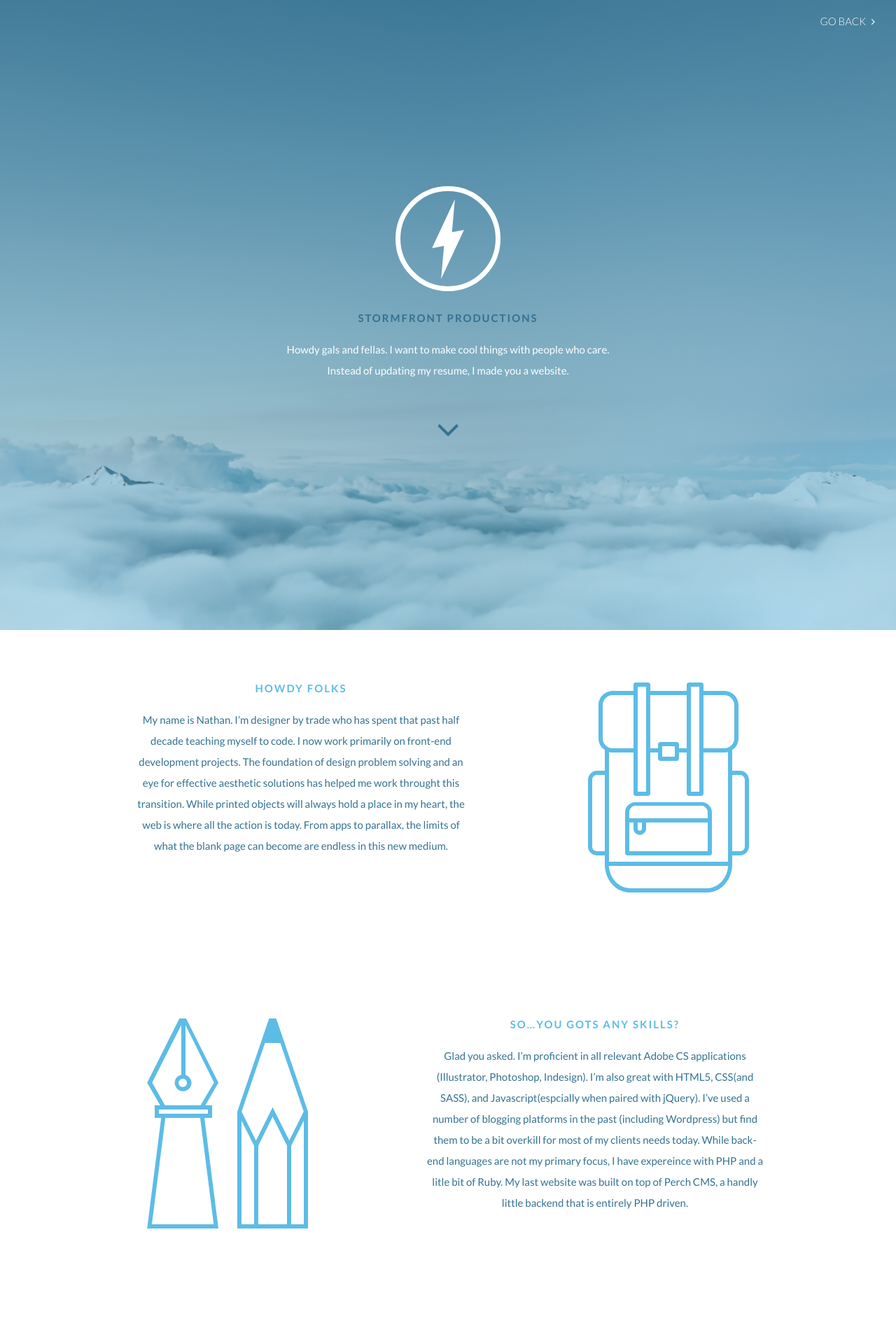
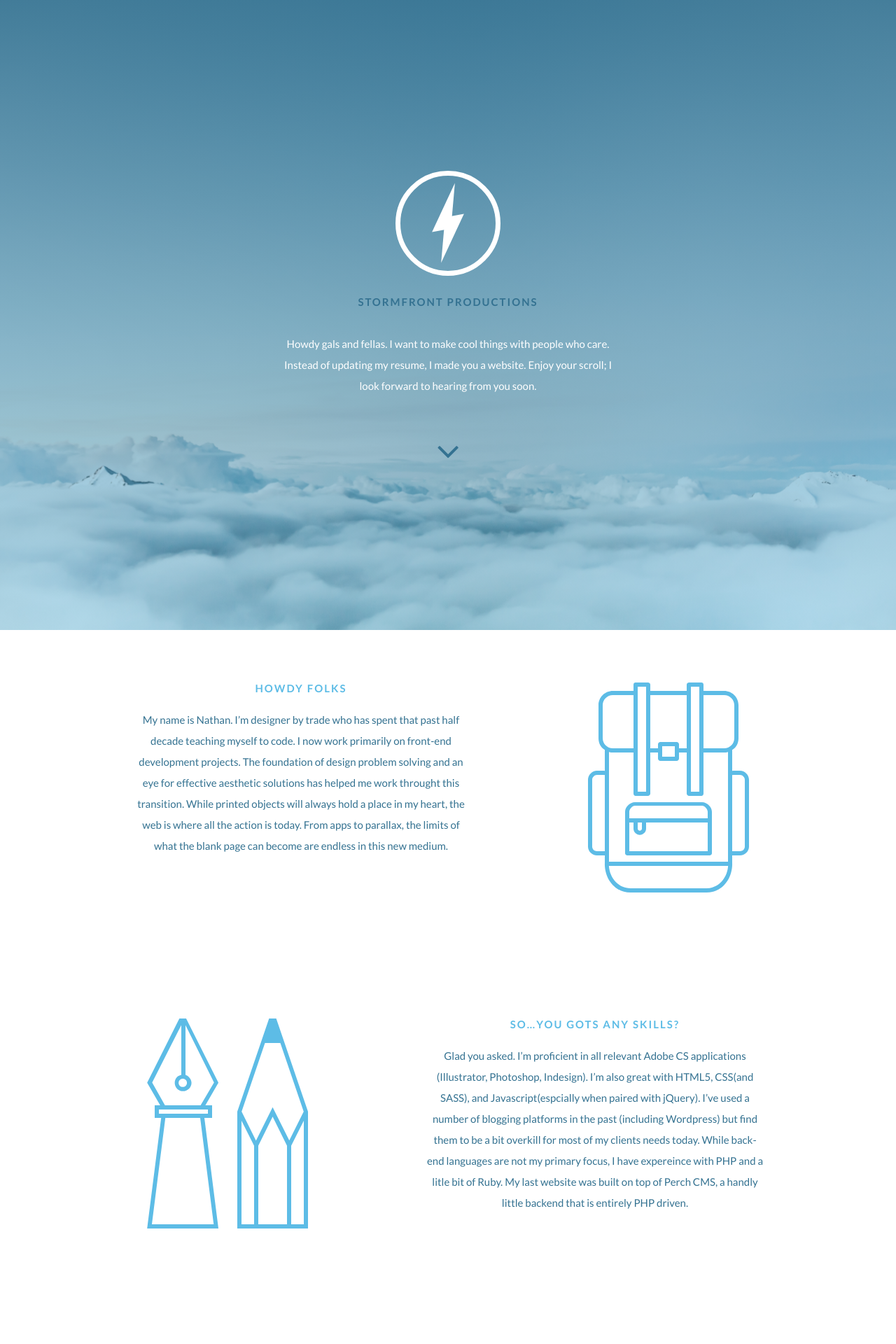
Before and after one commit to rttnbrgr/tales, a Jekyll site: the page built from sfp.html, in a window 1280 px wide. Shown: the top 1920 px of the page at 70% size. Built offline with Jekyll 4.4.1, drawn with Linux system fonts in a browser that asks for light colours; nearby versions of some CDN libraries; Markdown is read by kramdown in place of the engine named in the settings.

Commit message:
Cleaned some js. Reviewed Hero section. All SFP.

```diff
--- a/_data/sfp.yml
+++ b/_data/sfp.yml
@@ -1,4 +1,4 @@
-intro: "Howdy gals and fellas. I want to make cool things with people who care. Instead of updating my resume, I made you a website."
+intro: "Howdy gals and fellas. I want to make cool things with people who care. Instead of updating my resume, I made you a website. Enjoy your scroll; I look forward to hearing from you soon."
 
 
 content:
--- a/_includes/sfp-hero.html
+++ b/_includes/sfp-hero.html
@@ -1,13 +1,7 @@
 <section id="sfp-hero">
-	<div class="container">
-
-		<a href="#" class="sfp-toggle sfp-toggle-link treadmill">Go Back<i class="fa fa-angle-right"></i></a>
-
-		<a href="#" class="logo"></a>
-		<h1 class="sfp-title">stormfront productions</h1>
-		{{ site.data.sfp.intro | markdownify }}
-
-		<a href="#article1" class="scroll-section big-link treadmill"><i class="fa fa-angle-down"></i></a>
-
-	</div>
+	<!-- <a href="#" class="sfp-toggle sfp-toggle-link treadmill">Go Back<i class="fa fa-angle-right"></i></a> -->
+	<a href="#" class="logo"></a>
+	<h1>stormfront productions</h1>
+	{{ site.data.sfp.intro | markdownify }}
+	<a href="#article1" class="scroll-section big-link treadmill"><i class="fa fa-angle-down"></i></a>
 </section>
--- a/assets/css/3-modules/_sfp-article.scss
+++ b/assets/css/3-modules/_sfp-article.scss
@@ -18,7 +18,7 @@
 
 
 
-	section.content {
+section.content {
 	padding: 3em 0;
 	// margin-bottom: 2em;
 	// min-height: 100%;
--- a/assets/css/3-modules/_sfp-base.scss
+++ b/assets/css/3-modules/_sfp-base.scss
@@ -4,15 +4,16 @@
 
 // COLORS
 $blue1: #5dbce6; // light blue
-// $blue2: #3a80a3; // dark blue
 $blue2: #347291; // dark blue
 
 
 // The wrapper
 .sfp-wrapper {
-	z-index: 9999;
 	// stretch the wrapper on small screens
 	@include position(absolute, 0 0 -25% 0);
+
+	// this is all for the slide movement
+	z-index: 9999;
 	@include transform( translatex(100%) );
 	@include transition(all .5s ease-out);
 	&.slide { @include transform( translatex(0%) ); }
@@ -30,12 +31,12 @@
 	  @include position(absolute, 0);
 	  z-index: -1;
 	}
+
 	// the gradient
 	&:after {
-		// @include background-image( linear-gradient(120deg, hsla(197, 59, 90, 0.8) 0%, $blue2 100%) );
-		// @include background-image( linear-gradient(120deg, rgba(93, 188, 230, 0.7) 0%, rgba(52, 114, 145, 0.7) 100%) );
 		@include background-image( linear-gradient(0deg, rgba(93, 188, 230, 0.4) 0%, rgba(52, 114, 145, 0.9) 100%) );
 	}
+
 	// the mountains
 	&:before {
 		background-image: url("/assets/img/sfp-bg.jpeg") ;
@@ -65,10 +66,10 @@
 		// display: block;
 		&:hover { color: white; }
 
-		&.big-link {
-			font-weight: 300;
-			font-size: 3.5em;
-		}
+		// &.big-link {
+		// 	font-weight: 300;
+		// 	font-size: 3.5em;
+		// }
 	}
 
 	p {
--- a/assets/css/3-modules/_sfp-hero.scss
+++ b/assets/css/3-modules/_sfp-hero.scss
@@ -15,5 +15,13 @@
   @include justify-content(center);
 
   p { color: white; }
-
+  h1 { color: $blue2; }
+	a.treadmill {
+		// font-weight: 300;
+		@include transform( translatey(9%) );
+		font-size: 3.5em;
+		&:hover {
+			@include transform( translatey(0%) );
+		}
+	}
 }
--- a/assets/js/sfp.js
+++ b/assets/js/sfp.js
@@ -36,25 +36,7 @@
 	});
 }
 
-function treadMillz(){
-
-	$('a.treadmill').click(function(e) {
-		e.preventDefault();
-		console.log('fired');
-
-	})
-
-	$('.scroll-target').click(function(){
-			console.log('click');
-			// var ref = $(this).attr('href')
-				// $ref = $(ref);
-				// navHeight = $('nav').outerHeight()
-
-			// scrollToDiv($ref, 0);
-			// return false;
-	});
-}
-
+// smooth-scroll
 function treadMill() {
   $('a[href*=#]:not([href=#])').click(function() {
     if (location.pathname.replace(/^\//,'') == this.pathname.replace(/^\//,'') && location.hostname == this.hostname) {
@@ -64,6 +46,7 @@
         $('html,body').animate({
           scrollTop: target.offset().top
         }, 1000);
+        console.log('treadmill just ran thru' + target);
         return false;
       }
     }
```
Also changed, not shown: sfp.js (deleted, +0 -76 lines), 5 other files.
